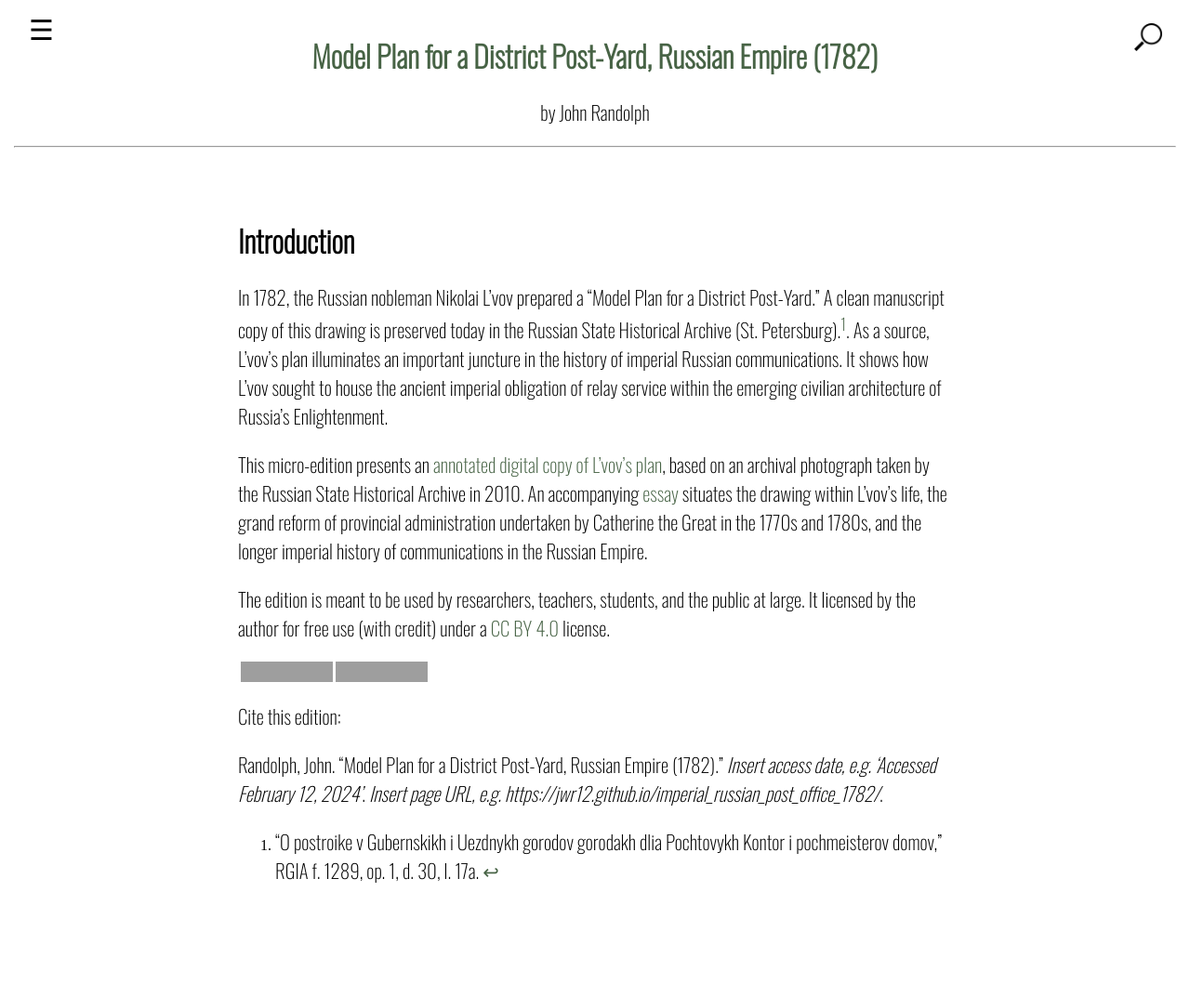
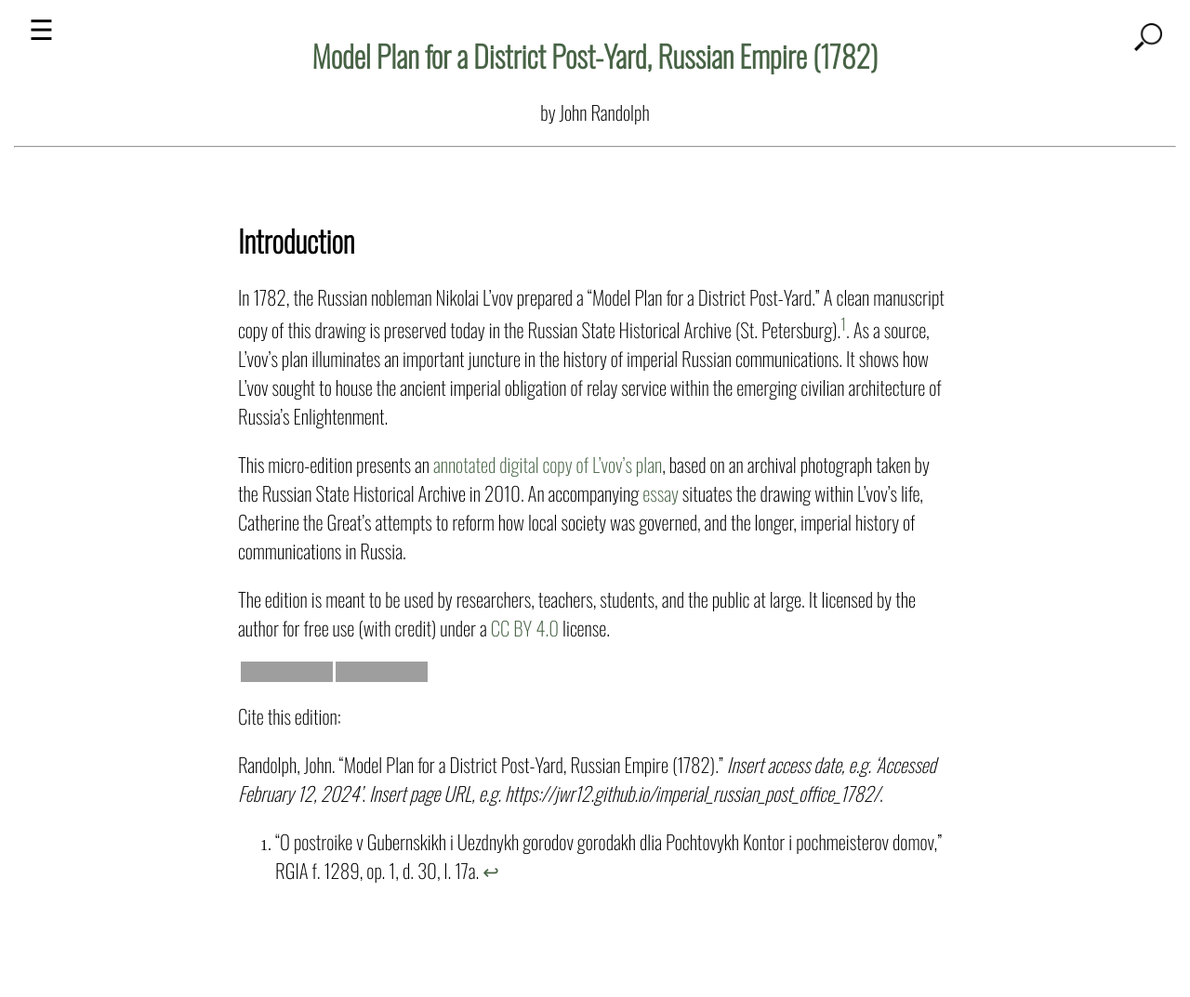
Before and after one commit to jwr12/imperial_russian_post_office_1782, a Jekyll site: the page built from 001_introduction.md, in a window 1280 px wide. Shown: the whole page at 93% size. Built offline with Jekyll 4.4.1, drawn with Linux system fonts in a browser that asks for light colours; grey boxes are pictures that could not be loaded.

Commit message:
Update 001_introduction.md

```diff
--- a/001_introduction.md
+++ b/001_introduction.md
@@ -7,7 +7,7 @@ number: 001
 
 In 1782, the Russian nobleman Nikolai L'vov prepared a "Model Plan for a District Post-Yard."  A clean manuscript copy of this drawing is preserved today in the Russian State Historical Archive (St. Petersburg).[^1].  As a source, L'vov's plan illuminates an important juncture in the history of imperial Russian communications.  It shows how L'vov sought to house the ancient imperial obligation of relay service within the emerging civilian architecture of Russia's Enlightenment.
 
-This micro-edition presents an [annotated digital copy of L'vov's plan](https://jwr12.github.io/imperial_russian_post_office_1782/002_source.html), based on an archival photograph taken by the Russian State Historical Archive in 2010.  An accompanying [essay](https://jwr12.github.io/imperial_russian_post_office_1782/003_about_the_source.html) situates the drawing within L'vov's life, the grand reform of provincial administration undertaken by Catherine the Great in the 1770s and 1780s, and the longer imperial history of communications in the Russian Empire.
+This micro-edition presents an [annotated digital copy of L'vov's plan](https://jwr12.github.io/imperial_russian_post_office_1782/002_source.html), based on an archival photograph taken by the Russian State Historical Archive in 2010.  An accompanying [essay](https://jwr12.github.io/imperial_russian_post_office_1782/003_about_the_source.html) situates the drawing within L'vov's life, Catherine the Great's attempts to reform how local society was governed, and the longer, imperial history of communications in Russia.
 
 The edition is meant to be used by researchers, teachers, students, and the public at large.  It licensed by the author for free use (with credit) under a [CC BY 4.0](https://creativecommons.org/licenses/by/4.0/) license.
 
```
